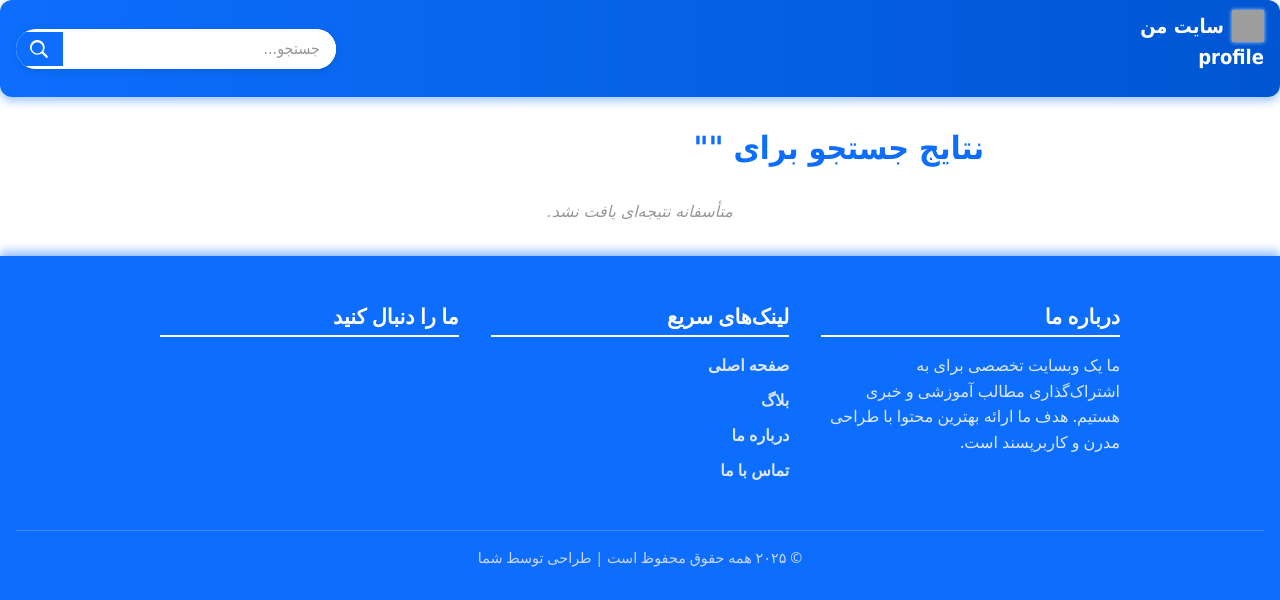
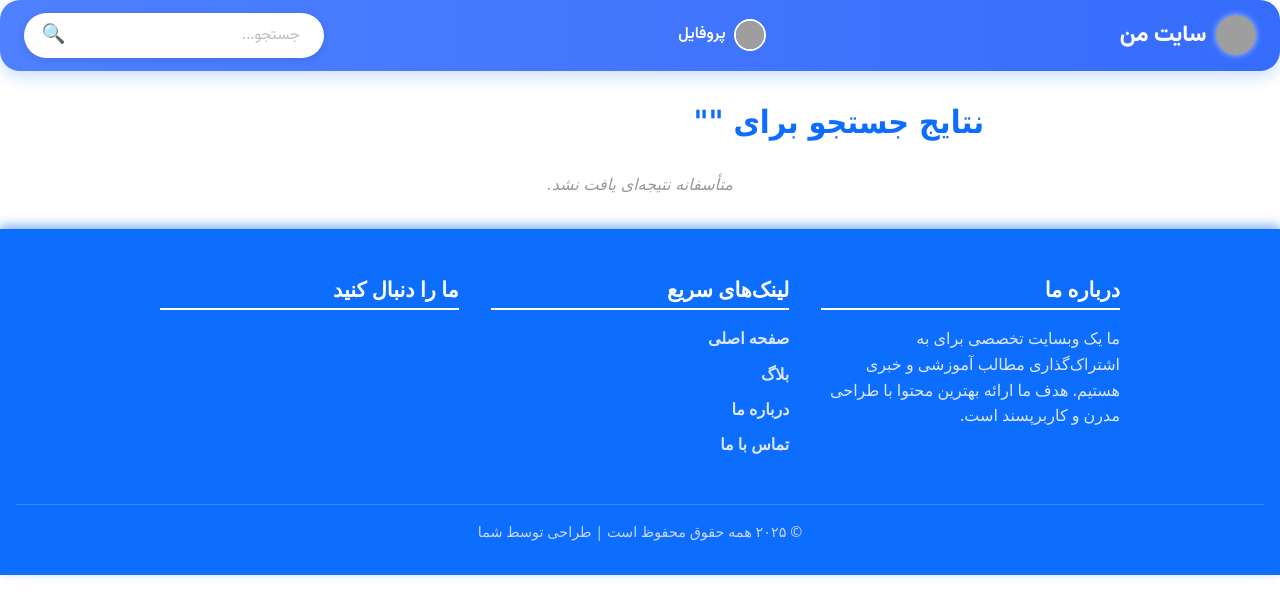
Before and after one commit to Abolfazl-Fazeli34/exercise, a Django app: page /blog/search/ in a window 1280 px wide. Shown: the top 600 px of the page. Run offline with Django 5.2, Linux system fonts and the light colour scheme; parts of the project's set-up code (start-up, migrations or seed data) failed here and were passed over; grey boxes are pictures that could not be loaded.

Commit message:
update header.html 15

```diff
--- a/templates/partials/header.html
+++ b/templates/partials/header.html
@@ -1,106 +1,141 @@
 <header class="header-container">
   <div class="logo">
     <a href="{% url 'test01:post_list' %}">
-      <img src="#" alt="Logo" />
+      <img src="#" alt="لوگو" />
       <span>سایت من</span>
-      <p><a href="{% url 'test01:profile' %}">profile</a></p>
     </a>
   </div>
-  <form method="get" action="{% url 'test01:post_search' %}" class="search-form" role="search" aria-label="جستجو در سایت">
-    <input type="search" name="query" id="search" placeholder="جستجو..." autocomplete="off" />
-    <button type="submit" aria-label="ارسال جستجو">
-      <svg xmlns="http://www.w3.org/2000/svg" width="18" height="18" fill="currentColor" viewBox="0 0 16 16">
-        <path d="M11.742 10.344a6.5 6.5 0 1 0-1.397 1.398h-.001l3.85 3.85a1 1 0 0 0 1.415-1.415l-3.85-3.85zm-5.242 1.658a5 5 0 1 1 0-10 5 5 0 0 1 0 10z"/>
-      </svg>
+
+  <nav class="nav-links">
+    <a href="{% url 'test01:profile' %}" class="profile-link">
+      <img src="/static/img/profile.png" alt="پروفایل" />
+      <span>پروفایل</span>
+    </a>
+  </nav>
+
+  <form method="get" action="{% url 'test01:post_search' %}" class="search-form" role="search" aria-label="جستجو">
+    <input type="search" name="query" placeholder="جستجو..." />
+    <button type="submit" aria-label="جستجو">
+      🔍
     </button>
   </form>
 </header>
 
 <style>
+@import url('https://fonts.googleapis.com/css2?family=Vazirmatn:wght@400;600;800&display=swap');
+
 .header-container {
   display: flex;
+  align-items: center;
   justify-content: space-between;
-  align-items: center;
-  padding: 0.6rem 1rem;
-  background: linear-gradient(90deg, #0d6efd, #0056d2);
-  border-radius: 12px;
-  box-shadow: 0 4px 10px rgba(13,110,253,0.4);
+  padding: 0.8rem 1.5rem;
+  background: linear-gradient(90deg, #4f80ff, #356cfb);
+  border-radius: 20px;
+  box-shadow: 0 6px 16px rgba(0, 102, 255, 0.2);
   font-family: 'Vazirmatn', Tahoma, sans-serif;
+  flex-wrap: wrap;
+  gap: 1rem;
 }
 
 .logo a {
   display: flex;
   align-items: center;
-  color: #fff;
+  color: white;
   text-decoration: none;
-  font-weight: 700;
-  font-size: 1.25rem;
-  gap: 0.5rem;
+  font-weight: 800;
+  font-size: 1.4rem;
+  gap: 0.6rem;
 }
 
 .logo img {
+  height: 40px;
+  width: 40px;
+  border-radius: 50%;
+  object-fit: cover;
+  box-shadow: 0 0 6px rgba(255, 255, 255, 0.6);
+}
+
+.nav-links {
+  display: flex;
+  align-items: center;
+  gap: 1.2rem;
+}
+
+.profile-link {
+  display: flex;
+  align-items: center;
+  text-decoration: none;
+  color: #fff;
+  gap: 0.5rem;
+  font-weight: 600;
+  transition: color 0.3s;
+}
+
+.profile-link:hover {
+  color: #dbe9ff;
+}
+
+.profile-link img {
   height: 32px;
   width: 32px;
-  filter: drop-shadow(0 0 2px rgba(255 255 255 / 0.8));
+  border-radius: 50%;
+  object-fit: cover;
+  border: 2px solid white;
 }
 
 .search-form {
   display: flex;
   align-items: center;
-  background: #fff;
-  border-radius: 30px;
-  overflow: hidden;
-  box-shadow: 0 2px 8px rgba(0,0,0,0.1);
-  max-width: 320px;
+  background: white;
+  border-radius: 50px;
+  padding: 0.2rem 0.5rem;
+  box-shadow: 0 2px 8px rgba(0,0,0,0.12);
+  max-width: 300px;
   width: 100%;
 }
 
 .search-form input[type="search"] {
   border: none;
   padding: 0.5rem 1rem;
-  font-size: 1rem;
+  border-radius: 50px;
+  font-size: 0.95rem;
   flex-grow: 1;
-  outline-offset: 2px;
-  outline-color: #0d6efd;
+  outline: none;
+  font-family: 'Vazirmatn', sans-serif;
 }
 
-.search-form input[type="search"]::placeholder {
-  color: #999;
-  font-weight: 500;
-}
-
-.search-form input[type="search"]:focus {
-  outline: none;
+.search-form input::placeholder {
+  color: #bbb;
 }
 
 .search-form button {
-  background: #0d6efd;
+  background: transparent;
   border: none;
-  padding: 0.5rem 0.9rem;
+  font-size: 1.2rem;
   cursor: pointer;
-  color: white;
-  display: flex;
-  align-items: center;
-  justify-content: center;
-  transition: background 0.3s ease;
+  color: #4f80ff;
+  padding: 0.3rem 0.6rem;
+  transition: color 0.3s;
 }
 
 .search-form button:hover {
-  background: #004bb5;
+  color: #356cfb;
 }
 
-.search-form button svg {
-  fill: white;
-}
-
-@media (max-width: 576px) {
+@media (max-width: 768px) {
   .header-container {
     flex-direction: column;
-    gap: 0.5rem;
+    align-items: stretch;
+    text-align: center;
+  }
+
+  .nav-links {
+    justify-content: center;
   }
 
   .search-form {
     max-width: 100%;
+    margin-top: 0.5rem;
   }
 }
 </style>
```
Also changed, not shown: test01/models.py (line endings or trailing spaces).
